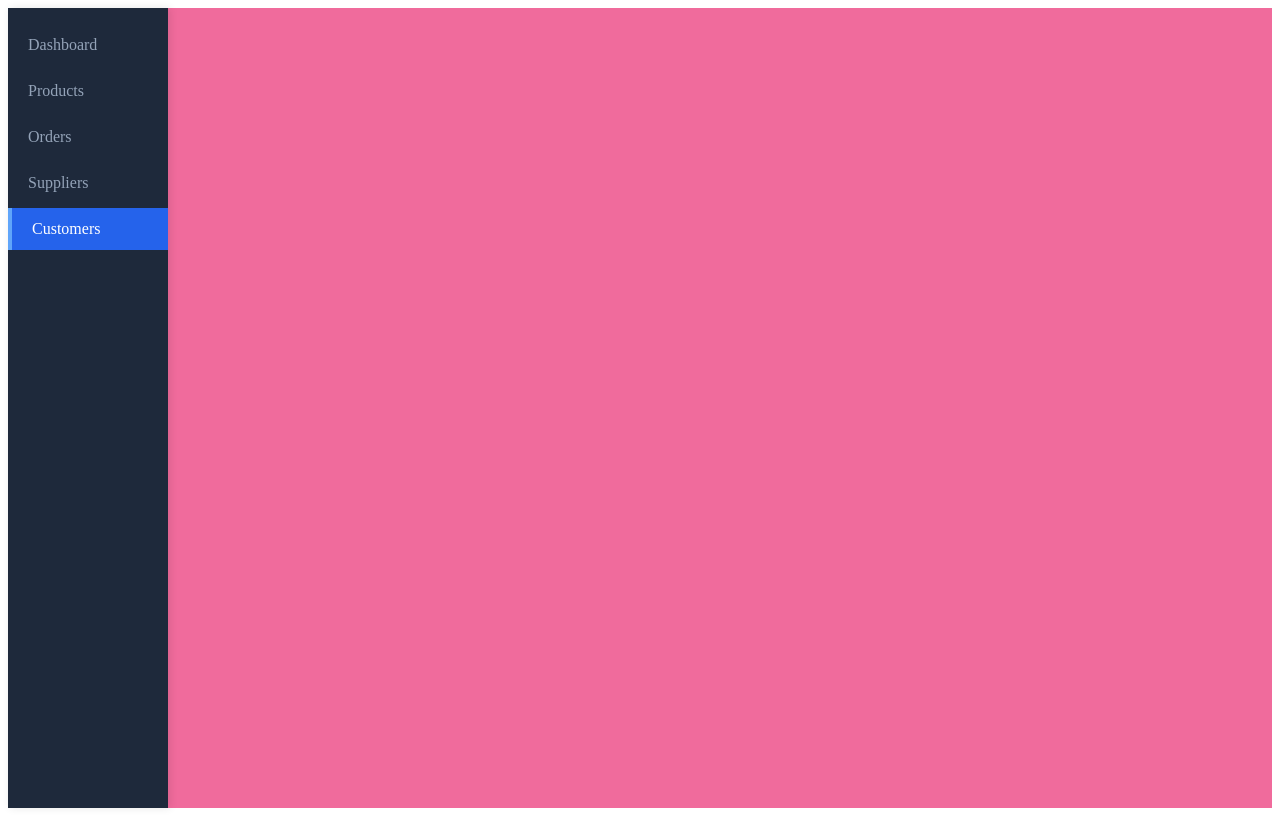
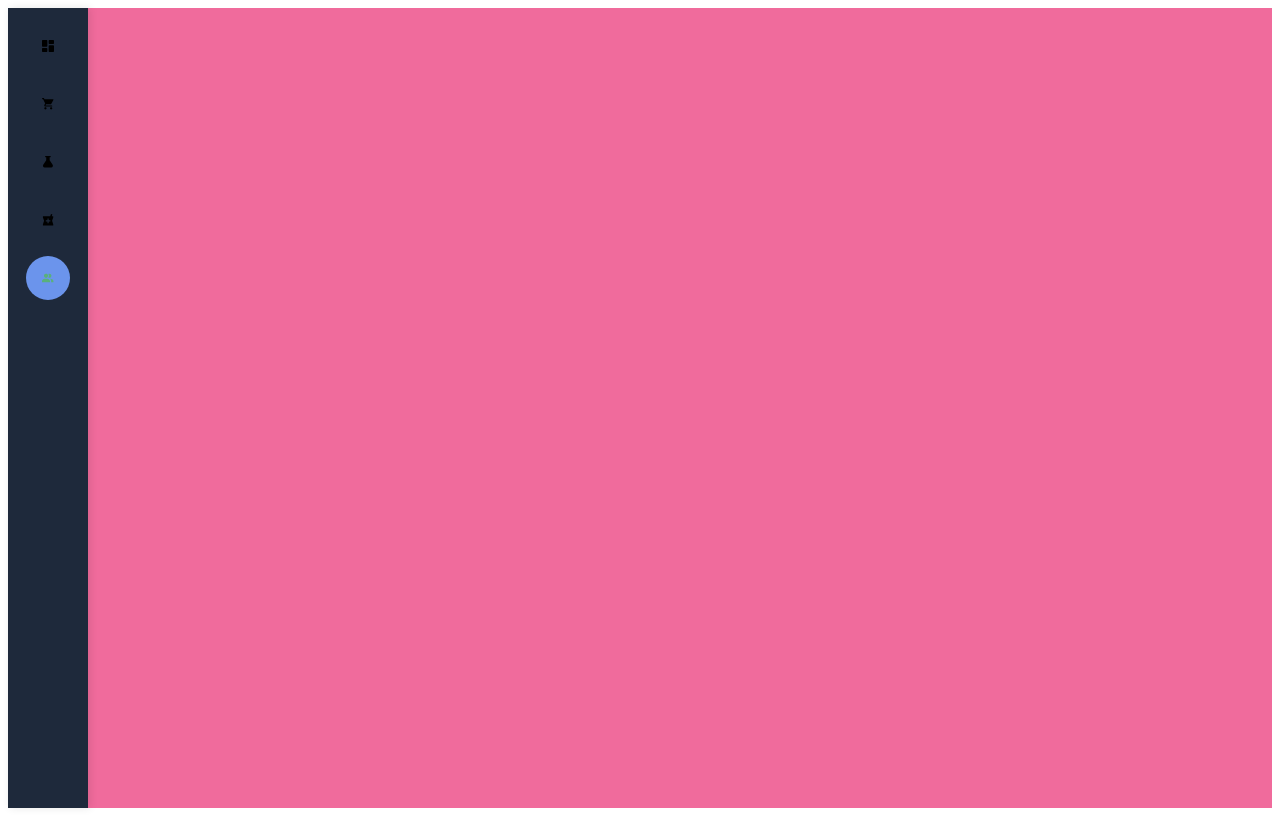
Before and after one commit to id753/pharmacy-admin-panel, a React (Vite) app in the folder client/: page /customers in a window 1280 px wide. Built offline with nearby package versions, Linux system fonts and the light colour scheme.

Commit message:
feat(sidebar): add SVG icons and tooltips to navigation menu

```diff
--- a/client/src/App.tsx
+++ b/client/src/App.tsx
@@ -15,8 +15,8 @@ const App = () => {
           <Route path="/login" element={<LoginPage />} />
           <Route path="/" element={<SharedLayout />}>
             <Route path="dashboard" element={<DashboardPage />} />
+            <Route path="orders" element={<OrdersPage />} />
             <Route path="products" element={<ProductsPage />} />
-            <Route path="orders" element={<OrdersPage />} />
             <Route path="suppliers" element={<SuppliersPage />} />
             <Route path="customers" element={<CustomersPage />} />
           </Route>
--- a/client/src/components/Sidebar/Sidebar.module.css
+++ b/client/src/components/Sidebar/Sidebar.module.css
@@ -1,5 +1,5 @@
 .sidebar {
-  width: 160px;
+  width: 80px;
   background-color: #1e293b;
   color: #fff;
   display: flex;
--- a/client/src/components/SidebarMenu/SidebarMenu.module.css
+++ b/client/src/components/SidebarMenu/SidebarMenu.module.css
@@ -1,15 +1,21 @@
 .menu {
   display: flex;
   flex-direction: column;
-  gap: 4px;
+  align-items: center;
+  gap: 14px;
   padding: 16px 0;
 }
 
 .link {
-  padding: 12px 20px;
+  display: flex;
+  align-items: center;
+  justify-content: center;
+  width: 44px;
+  height: 44px;
+  background-color: transparent;
   color: #94a3b8;
   text-decoration: none;
-  font-weight: 500;
+  border-radius: 50%;
   transition: all 0.2s ease-in-out;
 }
 
@@ -19,7 +25,7 @@
 }
 
 .active {
+  background-color: #6b94ec;
   color: #ffffff;
-  background-color: #2563eb;
-  border-left: 4px solid #60a5fa;
+  fill: #59b17a;
 }
--- a/client/src/components/SidebarMenu/SidebarMenu.tsx
+++ b/client/src/components/SidebarMenu/SidebarMenu.tsx
@@ -2,11 +2,11 @@ import { NavLink } from "react-router-dom";
 import css from "./SidebarMenu.module.css";
 
 const menuItems = [
-  { path: "/dashboard", label: "Dashboard" },
-  { path: "/products", label: "Products" },
-  { path: "/orders", label: "Orders" },
-  { path: "/suppliers", label: "Suppliers" },
-  { path: "/customers", label: "Customers" },
+  { path: "/dashboard", label: "Dashboard", icon: "icon-dash" },
+  { path: "/orders", label: "Orders", icon: "icon-order" },
+  { path: "/products", label: "Products", icon: "icon-product" },
+  { path: "/suppliers", label: "Suppliers", icon: "icon-supplier" },
+  { path: "/customers", label: "Customers", icon: "icon-customer" },
 ];
 
 const SidebarMenu = () => {
@@ -16,11 +16,14 @@ const SidebarMenu = () => {
         <NavLink
           key={item.path}
           to={item.path}
+          title={item.label}
           className={({ isActive }) =>
             isActive ? `${css.link} ${css.active}` : css.link
           }
         >
-          {item.label}
+          <svg width="12" height="12">
+            <use href={`/symbol-defs.svg#${item.icon}`} />
+          </svg>
         </NavLink>
       ))}
     </nav>
```
Also changed, not shown: client/public/symbol-defs.svg (added).
